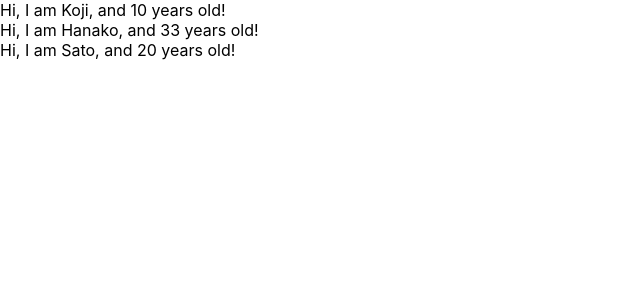
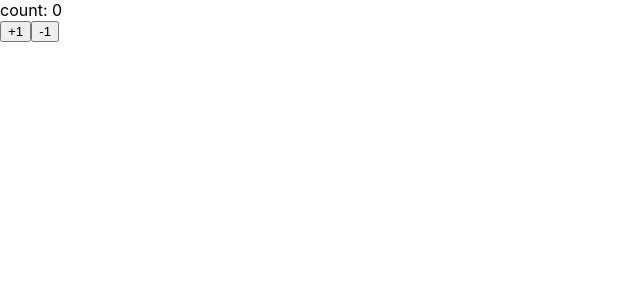
Before and after one commit to KOJI-YAMABE/react-redux-crud-application, a React (Create React App) app: page / in a window 1280 px wide. Shown: the top 300 px of the page, without its empty margins (0-640 px from the left). Built offline with nearby package versions, Linux system fonts and the light colour scheme.

Commit message:
lrean state and setState

```diff
--- a/src/App.js
+++ b/src/App.js
@@ -1,41 +1,30 @@
-import React from "react";
-import propTypes from 'prop-types';
+import React, { Component } from "react";
 
-const App = () => {
-  const profiles = [
-    {name: "Koji",  age: 10},
-    {name: "Hanako",  age: 33},
-    {name: "Sato", age: 20}
-  ]
-  return (
-    <div>
-      {
-        profiles.map((profile, index) => {
-          return <User name={profile.name}  age={profile.age} key={index} />
-        })
-      }
-    </div>
-  )
+const App = () => (<Counter></Counter>)
+
+class Counter extends Component {
+  constructor (props) {
+    super(props)
+    this.state = {count: 0}
+  }
+
+  handlePlusButton =() => {
+    this.setState({count: this.state.count + 1})
+  }
+
+  handleMinusButton = () => {
+    this.setState({count: this.state.count - 1})
+  }
+
+  render() {
+    return(
+      <React.Fragment>
+        <div>count: {this.state.count} </div>
+        <button onClick={this.handlePlusButton}>+1</button>
+        <button onClick={this.handleMinusButton}>-1</button>
+      </React.Fragment>
+    )
+  }
 }
 
-const User  = (props) => {
-  return <div>Hi, I am {props.name}, and {props.age} years old! </div>
-}
-
-User.propTypes = {
-  name: propTypes.string,
-  age: propTypes.number.isRequired
-}
-
-// class App extends Component () {
-//   render() {
-//     return (
-//     <React.Fragment>
-//       <label htmlFor="bar">bar</label>
-//        <input type="text" onChange={() => {console.log("I am Koji.")}} />
-//     </React.Fragment>
-//     )
-//   }
-// }
-
 export default App;
```
